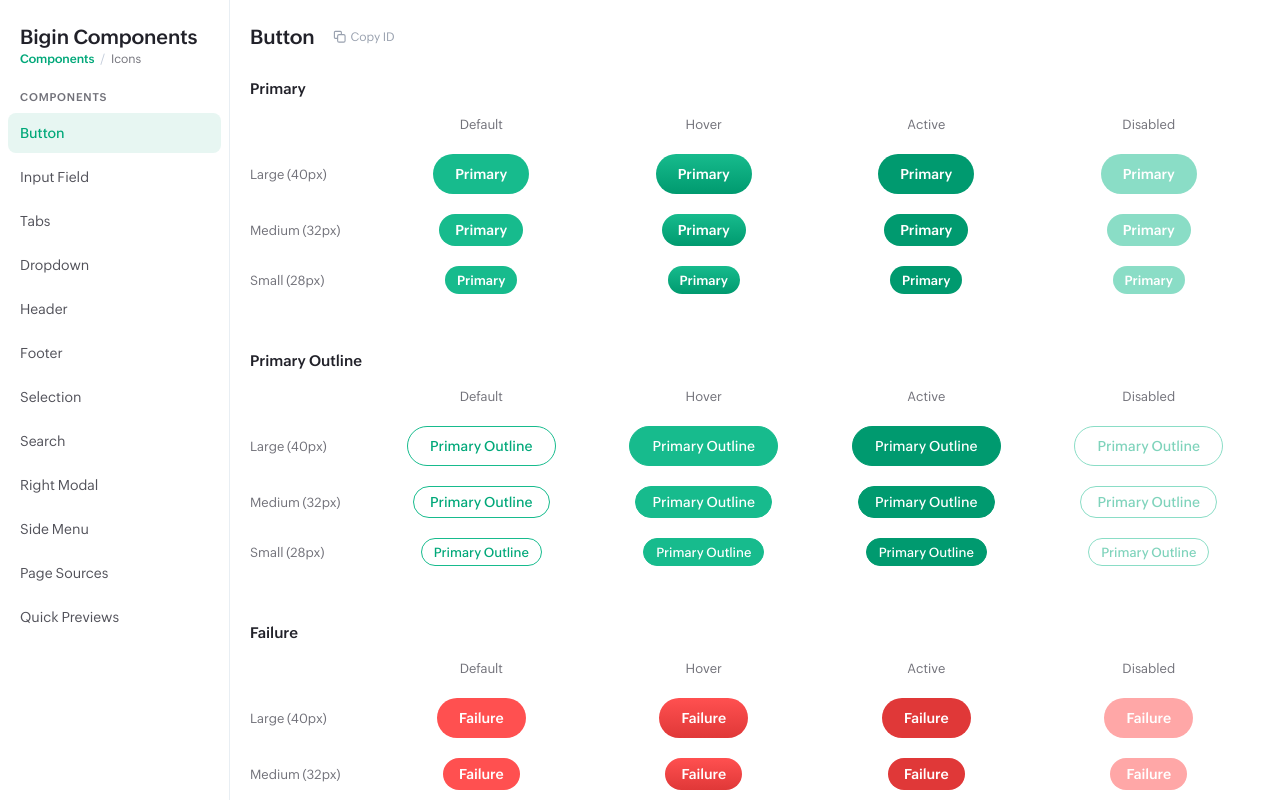
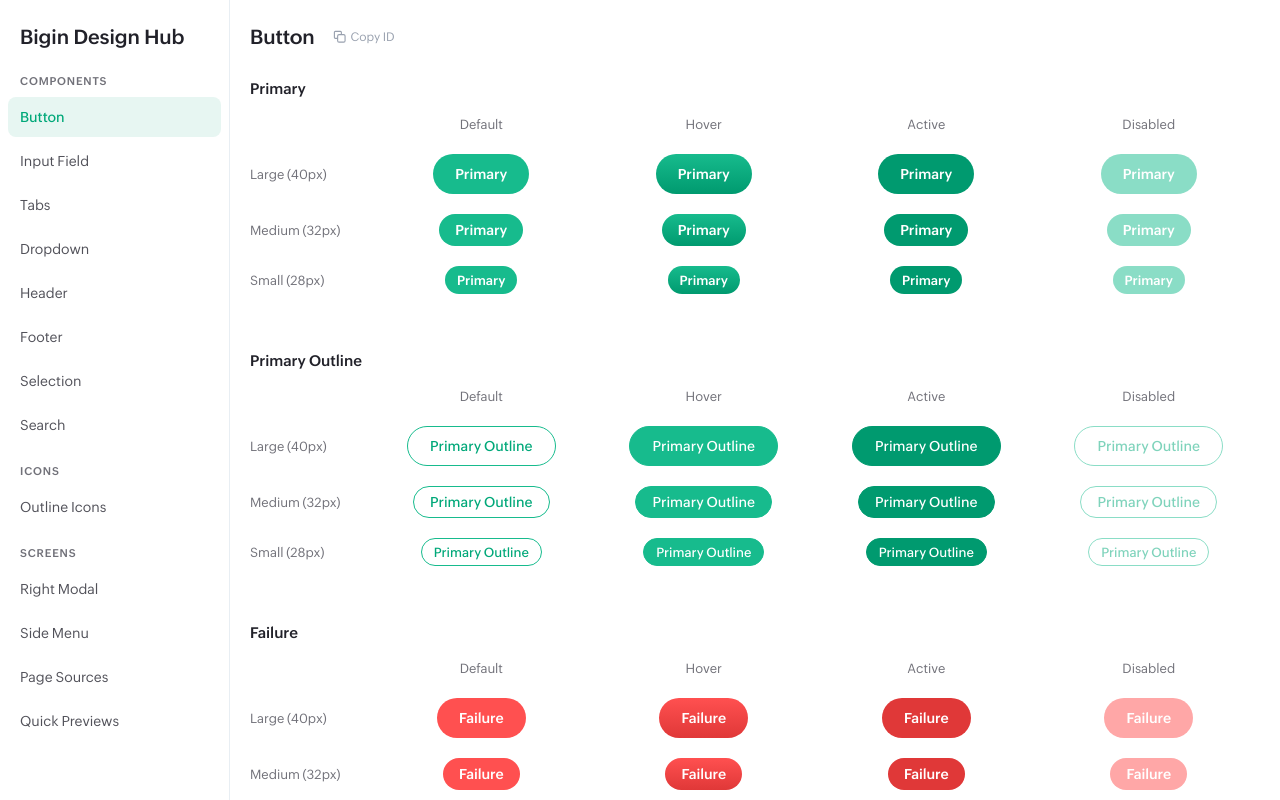
Before and after one commit to abhiram-14303/my-design-system, a React (Vite) app: page / in a window 1280 px wide. Built offline with nearby package versions, Linux system fonts and the light colour scheme.

Commit message:
Unify Components + Icons into one sidebar (Bigin Design Hub): grouped Components/Icons/Screens, remove /icons route

```diff
--- a/src/App.jsx
+++ b/src/App.jsx
@@ -1,13 +1,11 @@
 import { BrowserRouter, Routes, Route } from 'react-router-dom'
 import ComponentLibrary from './pages/ComponentLibrary'
-import IconLibrary from './pages/IconLibrary'
 
 function App() {
   return (
     <BrowserRouter>
       <Routes>
         <Route path="/" element={<ComponentLibrary />} />
-        <Route path="/icons" element={<IconLibrary />} />
       </Routes>
     </BrowserRouter>
   )
--- /dev/null
+++ b/src/components/icons/IconGrid.jsx
@@ -0,0 +1,87 @@
+import { useState } from 'react'
+import { OUTLINE_ICONS } from './outline'
+
+/* ── small clipboard icon, reused for every card's copy button ── */
+const CopySvg = () => (
+  <svg width="13" height="13" viewBox="0 0 14 14" fill="none">
+    <rect x="5" y="5" width="8" height="8" rx="1.5" stroke="currentColor" strokeWidth="1.2"/>
+    <path d="M9 5V2.5C9 1.94772 8.55228 1.5 8 1.5H2.5C1.94772 1.5 1.5 1.94772 1.5 2.5V8C1.5 8.55228 1.94772 9 2.5 9H5" stroke="currentColor" strokeWidth="1.2"/>
+  </svg>
+)
+
+/**
+ * IconCard — one mini card in an icon grid: icon preview, name, copy button.
+ * Copies `ds:icon-<id>` — resolved in ICONS.md at the repo root (see the
+ * "ID REFERENCES" section of COMPONENTS.md for how that token gets used).
+ */
+export function IconCard({ id, name, Icon }) {
+  const [copied, setCopied] = useState(false)
+
+  const onCopy = (e) => {
+    e.stopPropagation()
+    const text = `ds:icon-${id}`
+    if (navigator.clipboard && navigator.clipboard.writeText) {
+      navigator.clipboard.writeText(text).catch(() => {})
+    }
+    setCopied(true)
+    setTimeout(() => setCopied(false), 1500)
+  }
+
+  return (
+    <div
+      style={{
+        position: 'relative',
+        display: 'flex', flexDirection: 'column', alignItems: 'center',
+        justifyContent: 'center', gap: '10px',
+        width: '104px', height: '96px',
+        border: '1px solid #E8EEF3', borderRadius: '10px',
+        background: '#fff',
+      }}
+    >
+      <button
+        onClick={onCopy}
+        title={`Copy ID (ds:icon-${id})`}
+        style={{
+          position: 'absolute', top: '6px', right: '6px',
+          display: 'flex', alignItems: 'center', justifyContent: 'center',
+          border: 'none', background: 'transparent', cursor: 'pointer',
+          padding: '3px', borderRadius: '5px',
+          color: copied ? '#0783DA' : '#C3CCDA',
+          transition: 'color 0.15s',
+        }}
+        onMouseEnter={(e) => { if (!copied) e.currentTarget.style.color = '#0783DA' }}
+        onMouseLeave={(e) => { if (!copied) e.currentTarget.style.color = '#C3CCDA' }}
+      >
+        <CopySvg />
+      </button>
+
+      <div style={{ width: '24px', height: '24px', display: 'flex', alignItems: 'center', justifyContent: 'center', color: '#606A81' }}>
+        <Icon />
+      </div>
+
+      <span style={{ fontSize: '12px', color: copied ? '#0783DA' : '#515159', textAlign: 'center' }}>
+        {copied ? 'Copied!' : name}
+      </span>
+    </div>
+  )
+}
+
+/**
+ * OutlineIconsSection — the full card grid for the outline icon set, plus a
+ * short explainer of the copy-ID convention (mirrors the wording used for
+ * component copy buttons in COMPONENTS.md).
+ */
+export function OutlineIconsSection() {
+  return (
+    <div>
+      <p style={{ fontSize: '13px', color: '#717179', marginBottom: '24px' }}>
+        Click the copy icon on any card, then paste it into your prompt — it copies a
+        compact <code>ds:icon-&lt;id&gt;</code> token, not the whole SVG. See "ID REFERENCES" in COMPONENTS.md
+        (icon ids resolve in <code>ICONS.md</code>).
+      </p>
+      <div style={{ display: 'flex', flexWrap: 'wrap', gap: '16px' }}>
+        {OUTLINE_ICONS.map(icon => <IconCard key={icon.id} {...icon} />)}
+      </div>
+    </div>
+  )
+}
--- a/src/pages/ComponentLibrary.jsx
+++ b/src/pages/ComponentLibrary.jsx
@@ -1,5 +1,4 @@
 import React, { useState } from 'react'
-import { Link } from 'react-router-dom'
 import Button from '../components/Button'
 import InputField from '../components/InputField'
 import Dropdown from '../components/Dropdown'
@@ -14,8 +13,15 @@ import SideMenu from '../components/SideMenu'
 import PageSources from '../components/PageSources'
 import QuickPreview, { PREVIEWS } from '../components/QuickPreview'
 import PrimaryTabs from '../components/Tabs'
+import { OutlineIconsSection } from '../components/icons/IconGrid'
 
-const menuItems = ['Button', 'Input Field', 'Tabs', 'Dropdown', 'Header', 'Footer', 'Selection', 'Search', 'Right Modal', 'Side Menu', 'Page Sources', 'Quick Previews']
+// Left-nav is grouped into three sections — Components, Icons, Screens —
+// rendered in this order with a section label above each group.
+const MENU_GROUPS = [
+  { label: 'Components', items: ['Button', 'Input Field', 'Tabs', 'Dropdown', 'Header', 'Footer', 'Selection', 'Search'] },
+  { label: 'Icons',       items: ['Outline Icons'] },
+  { label: 'Screens',     items: ['Right Modal', 'Side Menu', 'Page Sources', 'Quick Previews'] },
+]
 
 // Maps each left-nav page to the component name(s) + COMPONENTS.md anchor(s)
 // it corresponds to, so the page-level copy button can build a correct prompt.
@@ -1001,16 +1007,12 @@ function ComponentLibrary() {
       {/* Left Panel */}
       <div style={{ width: '230px', borderRight: '1px solid #E8EEF3', padding: '0', flexShrink: 0, height: '100vh', overflowY: 'auto' }}>
         <div style={{ paddingLeft: '8px', paddingRight: '8px', marginBottom: '15px', paddingTop: '10px' }}>
-          <p style={{ fontSize: '20px', fontWeight: '600', color: '#212129', paddingLeft: '12px', paddingTop: '15px', paddingBottom: '4px' }}>Bigin Components</p>
-          <div style={{ display: 'flex', gap: '6px', paddingLeft: '12px', paddingBottom: '10px' }}>
-            <span style={{ fontSize: '12px', color: '#00A879', fontWeight: 600 }}>Components</span>
-            <span style={{ fontSize: '12px', color: '#C3CCDA' }}>/</span>
-            <Link to="/icons" style={{ fontSize: '12px', color: '#717179', textDecoration: 'none' }}>Icons</Link>
+          <p style={{ fontSize: '20px', fontWeight: '600', color: '#212129', paddingLeft: '12px', paddingTop: '15px', paddingBottom: '12px' }}>Bigin Design Hub</p>
         </div>
-        </div>
-        <div style={{ paddingLeft: '8px', paddingRight: '8px' }}>
-          <p style={{ fontSize: '11px', fontWeight: '600', color: '#717179', letterSpacing: '0.08em', textTransform: 'uppercase', marginBottom: '10px', paddingLeft: '12px' }}>Components</p>
-          {menuItems.map(item => (
+        {MENU_GROUPS.map(group => (
+          <div key={group.label} style={{ paddingLeft: '8px', paddingRight: '8px', marginBottom: '20px' }}>
+            <p style={{ fontSize: '11px', fontWeight: '600', color: '#717179', letterSpacing: '0.08em', textTransform: 'uppercase', marginBottom: '10px', paddingLeft: '12px' }}>{group.label}</p>
+            {group.items.map(item => (
               <div
                 key={item}
                 onClick={() => setActive(item)}
@@ -1031,6 +1033,7 @@ function ComponentLibrary() {
               </div>
             ))}
           </div>
+        ))}
       </div>
 
       {/* Main Area */}
@@ -1064,6 +1067,7 @@ function ComponentLibrary() {
             {active === 'Footer'       && <FooterSection      />}
             {active === 'Selection'    && <SelectionSection   />}
             {active === 'Search'       && <SearchSection      />}
+            {active === 'Outline Icons' && <OutlineIconsSection />}
             {active === 'Right Modal'  && <RightModal />}
             {active === 'Side Menu'    && <SideMenu />}
             {active === 'Page Sources' && <PageSources />}
--- a/src/pages/IconLibrary.jsx
+++ /dev/null
@@ -1,139 +0,0 @@
-import { useState } from 'react'
-import { Link } from 'react-router-dom'
-import { OUTLINE_ICONS } from '../components/icons/outline'
-
-// Left-nav categories for the icon library. Add a new key here (and a
-// matching `{iconSetItems === 'Outline Icons' && ...}` render below, or swap
-// to a lookup table) whenever a new icon set — Filled Icons, Colored Icons,
-// etc. — gets added later.
-const iconSetItems = ['Outline Icons']
-
-/* ── small clipboard icon, reused for every card's copy button ── */
-const CopySvg = () => (
-  <svg width="13" height="13" viewBox="0 0 14 14" fill="none">
-    <rect x="5" y="5" width="8" height="8" rx="1.5" stroke="currentColor" strokeWidth="1.2"/>
-    <path d="M9 5V2.5C9 1.94772 8.55228 1.5 8 1.5H2.5C1.94772 1.5 1.5 1.94772 1.5 2.5V8C1.5 8.55228 1.94772 9 2.5 9H5" stroke="currentColor" strokeWidth="1.2"/>
-  </svg>
-)
-
-/**
- * IconCard — one mini card in the grid: icon preview, name, copy button.
- * Copies `ds:icon-<id>` — resolved in ICONS.md at the repo root (see the
- * "ID REFERENCES" section of COMPONENTS.md for how that token gets used).
- */
-function IconCard({ id, name, Icon }) {
-  const [copied, setCopied] = useState(false)
-
-  const onCopy = (e) => {
-    e.stopPropagation()
-    const text = `ds:icon-${id}`
-    if (navigator.clipboard && navigator.clipboard.writeText) {
-      navigator.clipboard.writeText(text).catch(() => {})
-    }
-    setCopied(true)
-    setTimeout(() => setCopied(false), 1500)
-  }
-
-  return (
-    <div
-      style={{
-        position: 'relative',
-        display: 'flex', flexDirection: 'column', alignItems: 'center',
-        justifyContent: 'center', gap: '10px',
-        width: '104px', height: '96px',
-        border: '1px solid #E8EEF3', borderRadius: '10px',
-        background: '#fff',
-      }}
-    >
-      <button
-        onClick={onCopy}
-        title={`Copy ID (ds:icon-${id})`}
-        style={{
-          position: 'absolute', top: '6px', right: '6px',
-          display: 'flex', alignItems: 'center', justifyContent: 'center',
-          border: 'none', background: 'transparent', cursor: 'pointer',
-          padding: '3px', borderRadius: '5px',
-          color: copied ? '#0783DA' : '#C3CCDA',
-          transition: 'color 0.15s',
-        }}
-        onMouseEnter={(e) => { if (!copied) e.currentTarget.style.color = '#0783DA' }}
-        onMouseLeave={(e) => { if (!copied) e.currentTarget.style.color = '#C3CCDA' }}
-      >
-        <CopySvg />
-      </button>
-
-      <div style={{ width: '24px', height: '24px', display: 'flex', alignItems: 'center', justifyContent: 'center', color: '#606A81' }}>
-        <Icon />
-      </div>
-
-      <span style={{ fontSize: '12px', color: copied ? '#0783DA' : '#515159', textAlign: 'center' }}>
-        {copied ? 'Copied!' : name}
-      </span>
-    </div>
-  )
-}
-
-function OutlineIconsSection() {
-  return (
-    <div style={{ display: 'flex', flexWrap: 'wrap', gap: '16px' }}>
-      {OUTLINE_ICONS.map(icon => <IconCard key={icon.id} {...icon} />)}
-    </div>
-  )
-}
-
-function IconLibrary() {
-  const [active, setActive] = useState('Outline Icons')
-  const [menuHov, setMenuHov] = useState(null)
-
-  return (
-    <div style={{ display: 'flex', height: '100vh', overflow: 'hidden', background: 'white' }}>
-
-      {/* Left Panel */}
-      <div style={{ width: '230px', borderRight: '1px solid #E8EEF3', padding: '0', flexShrink: 0, height: '100vh', overflowY: 'auto' }}>
-        <div style={{ paddingLeft: '8px', paddingRight: '8px', marginBottom: '15px', paddingTop: '10px' }}>
-          <p style={{ fontSize: '20px', fontWeight: '600', color: '#212129', paddingLeft: '12px', paddingTop: '15px', paddingBottom: '4px' }}>Bigin Icons</p>
-          <div style={{ display: 'flex', gap: '6px', paddingLeft: '12px', paddingBottom: '10px' }}>
-            <Link to="/" style={{ fontSize: '12px', color: '#717179', textDecoration: 'none' }}>Components</Link>
-            <span style={{ fontSize: '12px', color: '#C3CCDA' }}>/</span>
-            <span style={{ fontSize: '12px', color: '#00A879', fontWeight: 600 }}>Icons</span>
-          </div>
-        </div>
-        <div style={{ paddingLeft: '8px', paddingRight: '8px' }}>
-          <p style={{ fontSize: '11px', fontWeight: '600', color: '#717179', letterSpacing: '0.08em', textTransform: 'uppercase', marginBottom: '10px', paddingLeft: '12px' }}>Icon Sets</p>
-          {iconSetItems.map(item => (
-            <div
-              key={item}
-              onClick={() => setActive(item)}
-              onMouseEnter={() => setMenuHov(item)}
-              onMouseLeave={() => setMenuHov(null)}
-              style={{
-                padding: '12px 12px',
-                borderRadius: '8px',
-                cursor: 'pointer',
-                fontSize: '14px',
-                fontWeight: active === item ? '500' : '400',
-                color: active === item ? '#00A879' : menuHov === item ? '#00A879' : '#515159',
-                background: active === item ? '#E7F6F2' : menuHov === item ? '#F6F9FB' : 'transparent',
-                marginBottom: '4px',
-                transition: 'background 0.15s, color 0.15s'
-              }}>
-              {item}
-            </div>
-          ))}
-        </div>
-      </div>
-
-      {/* Main Area */}
-      <div style={{ flex: 1, padding: '25px 20px', overflow: 'auto' }}>
-        <h1 style={{ fontSize: '20px', fontWeight: '600', marginBottom: '8px' }}>{active}</h1>
-        <p style={{ fontSize: '13px', color: '#717179', marginBottom: '24px' }}>
-          Click the copy icon on any card, then paste it into your prompt — it copies a
-          compact <code>ds:icon-&lt;id&gt;</code> token, not the whole SVG. See "ID REFERENCES" in COMPONENTS.md.
-        </p>
-        {active === 'Outline Icons' && <OutlineIconsSection />}
-      </div>
-    </div>
-  )
-}
-
-export default IconLibrary
```
Also changed, not shown: 2 other files (tests, documents, lock files or other folders). Lines whose indentation alone changed are shown as unchanged.
